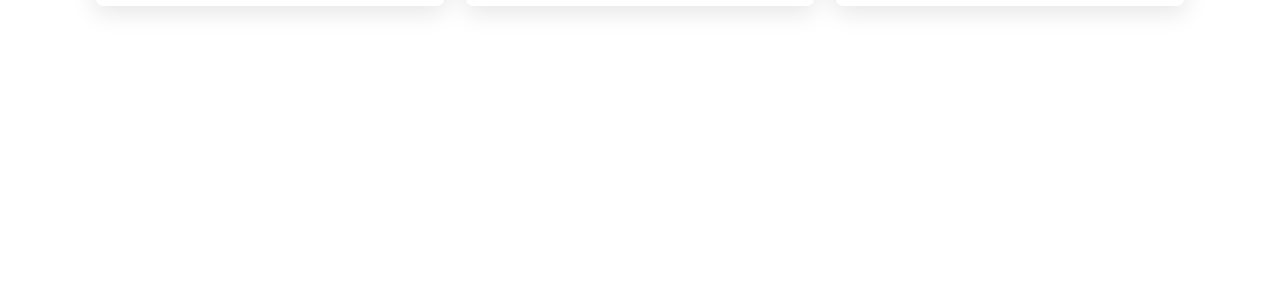
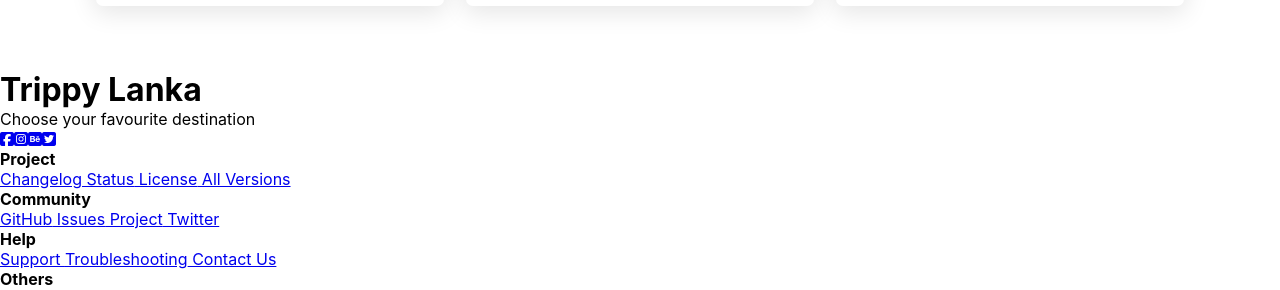
Before and after one commit to fathiminha/trippy_lanka, a React (Create React App) app: page / in a window 1280 px wide. Shown: the part 2447-2737 px from the top of the page. Before the commit the page ends 2517 px from the top, so only its background shows below. Built offline with nearby package versions, Linux system fonts and the light colour scheme.

Commit message:
Footer component

```diff
--- /dev/null
+++ b/src/components/Footer.js
@@ -0,0 +1,57 @@
+import './Footer.css';
+
+export default function Footer(){
+    return(
+        <div className="footer">
+            <div className="top">
+                <div>
+                    <h1> Trippy Lanka</h1>
+                    <p> Choose your favourite destination</p>
+                </div>
+                <div>
+                    <a href='/'>
+                        <i className="fa-brands fa-facebook-square"></i>
+                    </a>
+                    <a href='/'>
+                        <i className="fa-brands fa-instagram-square"></i>
+                    </a>
+                    <a href='/'>
+                        <i className="fa-brands fa-behance-square"></i>
+                    </a>
+                    <a href='/'>
+                        <i className="fa-brands fa-twitter-square"></i>
+                    </a>
+                </div>
+            </div>
+
+            <div className='bottom'>
+                <div>
+                    <h4> Project </h4>
+                    <a href="/"> Changelog</a>
+                    <a href="/"> Status</a>
+                    <a href="/"> License</a>
+                    <a href="/"> All Versions </a>
+                </div>
+                <div>
+                    <h4> Community </h4>
+                    <a href="/"> GitHub</a>
+                    <a href="/"> Issues</a>
+                    <a href="/"> Project</a>
+                    <a href="/"> Twitter </a>
+                </div>
+                <div>
+                    <h4> Help </h4>
+                    <a href="/"> Support </a>
+                    <a href="/"> Troubleshooting</a>
+                    <a href="/"> Contact Us</a>
+                </div>
+                <div>
+                    <h4> Others </h4>
+                    <a href="/"> Terms of Service</a>
+                    <a href="/"> Privacy Policy</a>
+                    <a href="/"> License</a>
+                </div>
+            </div>
+        </div>
+    )
+}
--- a/src/routes/Home.js
+++ b/src/routes/Home.js
@@ -3,6 +3,7 @@
 import HomeImg from '../assets/4.jpg'
 import Destination from '../components/Destination';
 import Trip from '../components/Trip';
+import Footer from '../components/Footer';
 
 export default function Home(){
     return(
@@ -19,6 +20,7 @@
             />
             <Destination />
             <Trip />
+            <Footer />
 
         </>
     )
```
Also changed, not shown: src/components/Footer.css (added).
